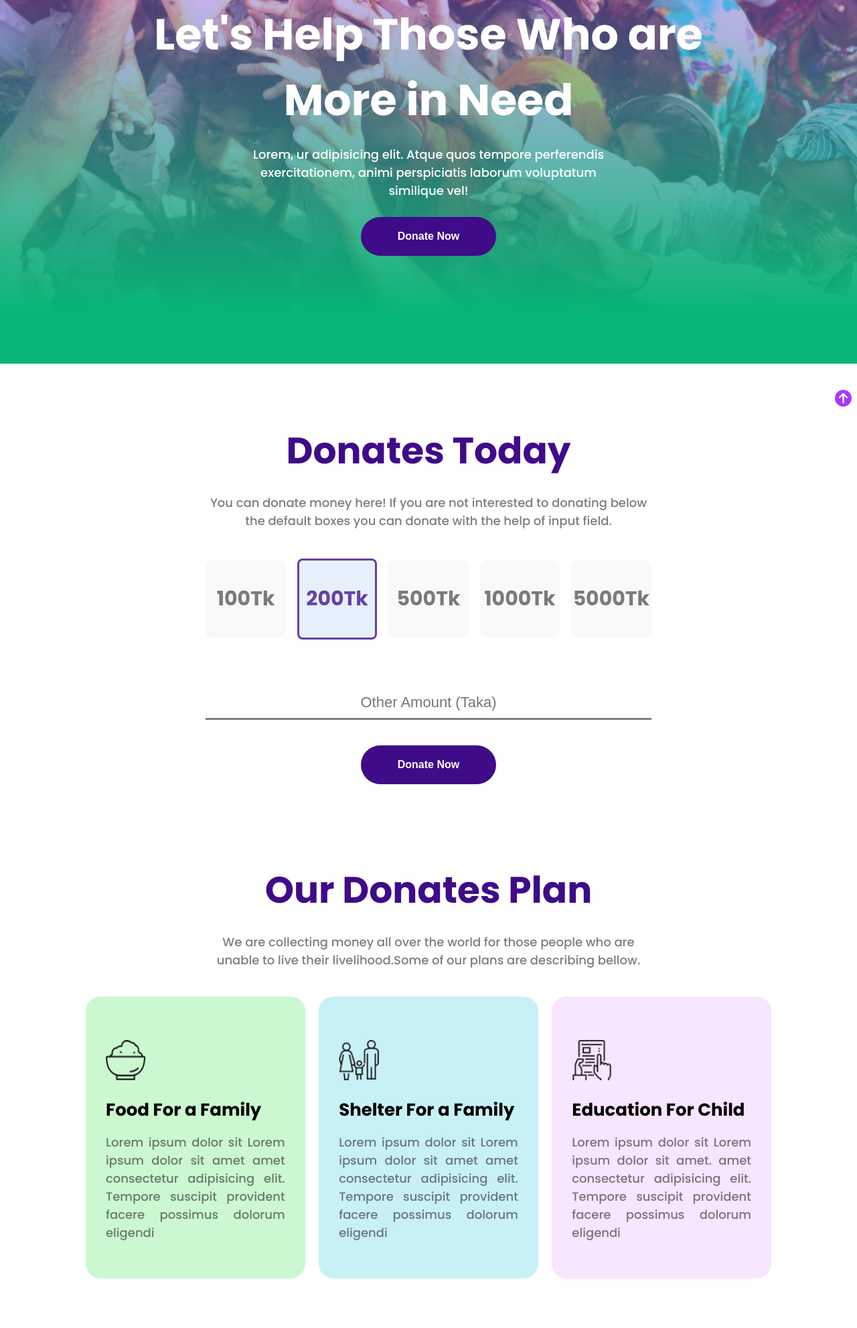
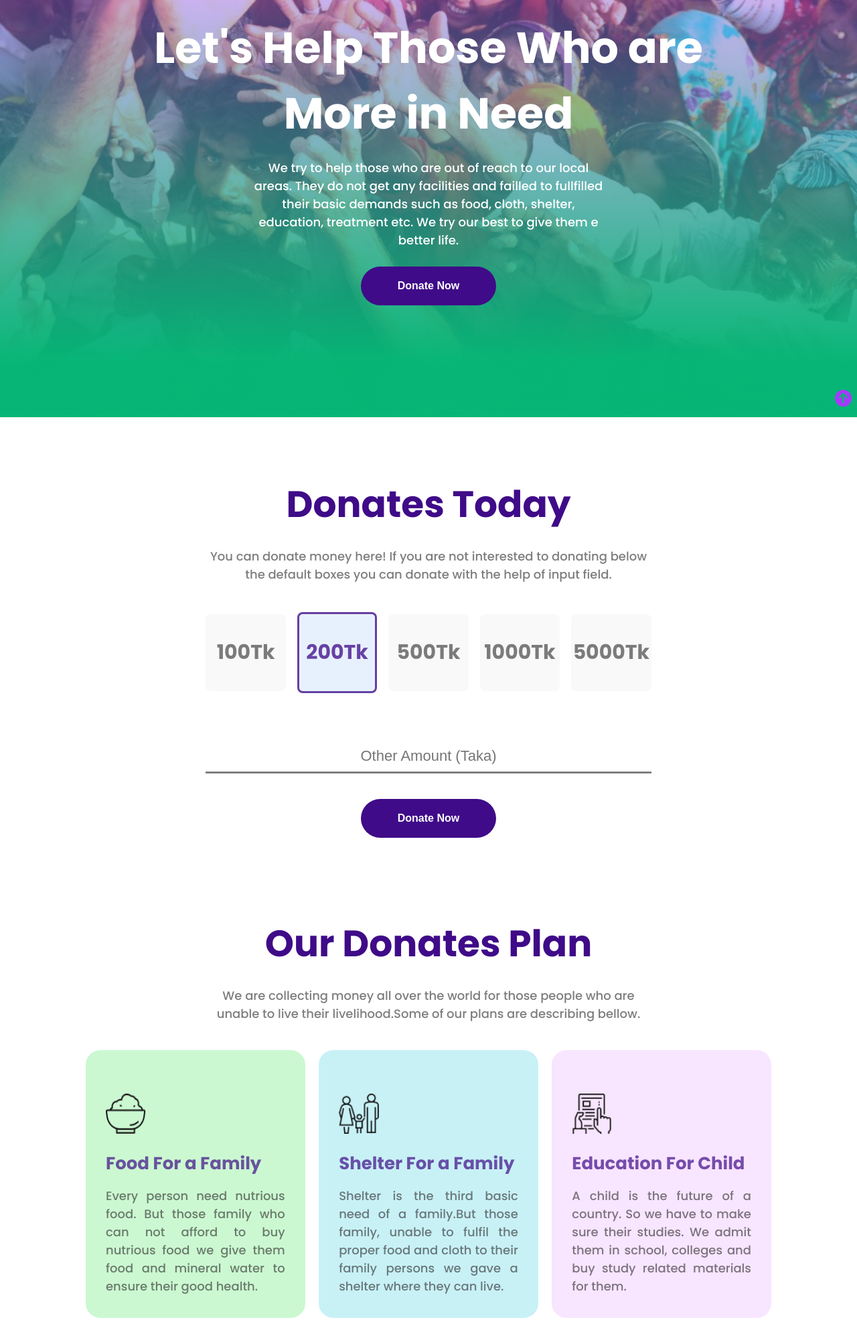
Before and after one commit to shahnuralamraju/donates-today, a plain HTML site: page index.html in a window 1280 px wide. Shown: the part 177-2160 px from the top of the page at 67% size. Drawn offline with Linux system fonts and the light colour scheme.

Commit message:
adding all section

```diff
--- a/index.html
+++ b/index.html
@@ -5,7 +5,7 @@
     <meta charset="UTF-8">
     <meta http-equiv="X-UA-Compatible" content="IE=edge">
     <meta name="viewport" content="width=device-width, initial-scale=1.0">
-    <title>Document</title>
+    <title>Donates Today</title>
     <link rel="stylesheet" href="style.css">
     <script src="https://kit.fontawesome.com/d79e7daaa5.js" crossorigin="anonymous"></script>
 </head>
@@ -15,9 +15,9 @@
     <section id="hero" class="hero d-flex justify-center align-center">
         <div class="container d-flex justify-center align-center">
             <h1 class="hero_primary_text">Let's Help Those Who are More in Need</h1>
-            <p class="secondary-text secondary-text-p text-center color-white">Lorem, ur adipisicing elit. Atque quos
-                tempore perferendis exercitationem,
-                animi perspiciatis laborum voluptatum similique vel!</p>
+            <p class="secondary-text secondary-text-p text-center color-white">
+                We try to help those who are out of reach to our local areas. They do not get any facilities and failled to fullfilled their basic demands such as food, cloth, shelter, education, treatment etc. We try our best to give them e better life.
+            </p>
             <a href="#donate"><button class="primary-btn"> Donate Now </button></a>
         </div>
     </section>
@@ -78,27 +78,29 @@
                         <img src="./icons/food.png" alt="">
                     </div>
                     <h2 class="card-text">Food For a Family</h2>
-                    <p class="secondary-text color-dark text-justify">Lorem ipsum dolor sit Lorem ipsum dolor sit amet
-                        amet
-                        consectetur adipisicing elit. Tempore suscipit provident facere possimus dolorum eligendi</p>
+                    <p class="secondary-text color-dark text-justify">
+                        Every person need nutrious food. But those family who can not afford to buy nutrious food we
+                        give them food and mineral water to ensure their good health. </p>
                 </div>
                 <div class="card bg-secondary">
                     <div class="card-icon">
                         <img src="./icons/shelter.png" alt="">
                     </div>
                     <h2 class="card-text">Shelter For a Family</h2>
-                    <p class="secondary-text color-dark text-justify">Lorem ipsum dolor sit Lorem ipsum dolor sit amet
-                        amet
-                        consectetur adipisicing elit. Tempore suscipit provident facere possimus dolorum eligendi</p>
+                    <p class="secondary-text color-dark text-justify">
+                        Shelter is the third basic need of a family.But those family, unable to fulfil the proper food
+                        and cloth to their family persons we gave a shelter where they can live.
+                    </p>
                 </div>
                 <div class="card bg-tertiary">
                     <div class="card-icon">
                         <img src="./icons/Frame-1.png" alt="">
                     </div>
                     <h2 class="card-text">Education For Child</h2>
-                    <p class="secondary-text color-dark text-justify">Lorem ipsum dolor sit Lorem ipsum dolor sit amet.
-                        amet
-                        consectetur adipisicing elit. Tempore suscipit provident facere possimus dolorum eligendi</p>
+                    <p class="secondary-text color-dark text-justify">
+                        A child is the future of a country. So we have to make sure their studies. We admit them in
+                        school, colleges and buy study related materials for them.
+                    </p>
                 </div>
             </div>
         </div>
@@ -116,7 +118,7 @@
             <div class="join-container">
 
                 <div class="form_container">
-                    <h1>Fill the form it's very Easy</h1>
+                    <h1 class="color-primary">Fill the form it's very Easy</h1>
                     <form>
                         <div class="d-flex align-center justify-between">
                             <input class="join-input w-50" type="text" placeholder="First Name">
--- a/style.css
+++ b/style.css
@@ -117,11 +117,10 @@ html{
 /* hero section classes */
 .hero {
     width: 100%;
-    height: 90vh;
+    height: 100vh;
     background:  linear-gradient(180deg, rgba(160, 100, 232, 0.499) 20%, rgba(6, 182, 118, 0.997) 90%),
                 url('./images/donation0.jpg') no-repeat center center / cover;
-    background-size: cover;
-    background-repeat: no-repeat;
+    background-attachment: fixed;
 }
 .hero>div {
     height: 50%;
@@ -184,6 +183,7 @@ html{
     border-top: none;
     border-right: none;
     margin-bottom: 30px;
+    caret-color:rgb(63, 11, 136);
 }
 .donate-input:focus {
     border-color: rgb(63, 11, 136);
@@ -195,6 +195,7 @@ html{
     margin-bottom: 2rem;
     padding: 40px 30px;
     border-radius: 22px;
+    height: 400px;
 }
 .card:hover{
     box-shadow: 4px 6px 8px rgba(170, 178, 180, 0.368);
@@ -211,6 +212,7 @@ html{
 }
 .card-text {
     font-size: 26px;
+    color:rgb(63, 11, 136,0.7);
 }
 
 /* .........  */
```
